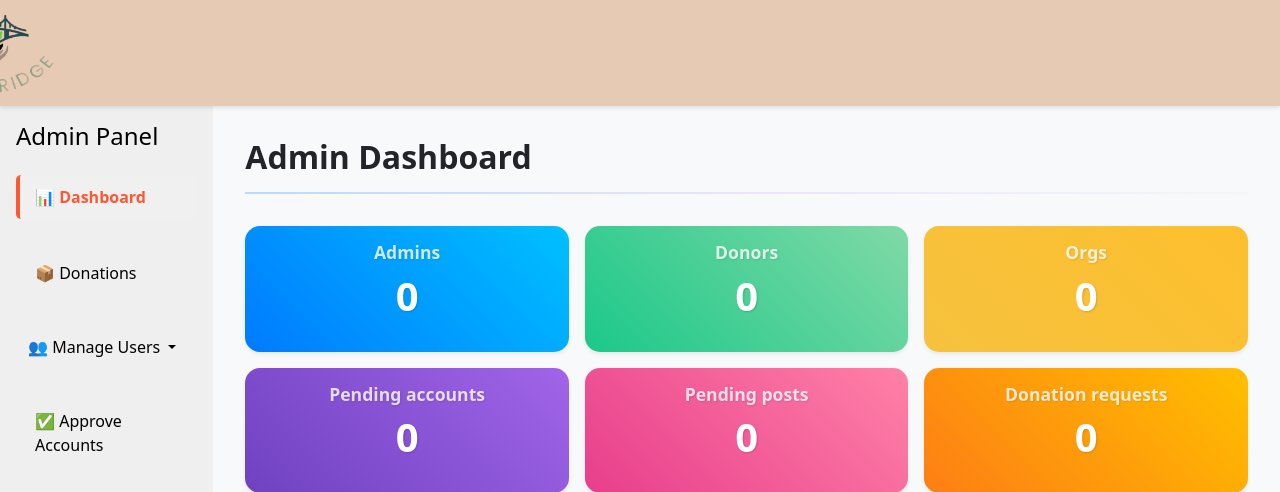
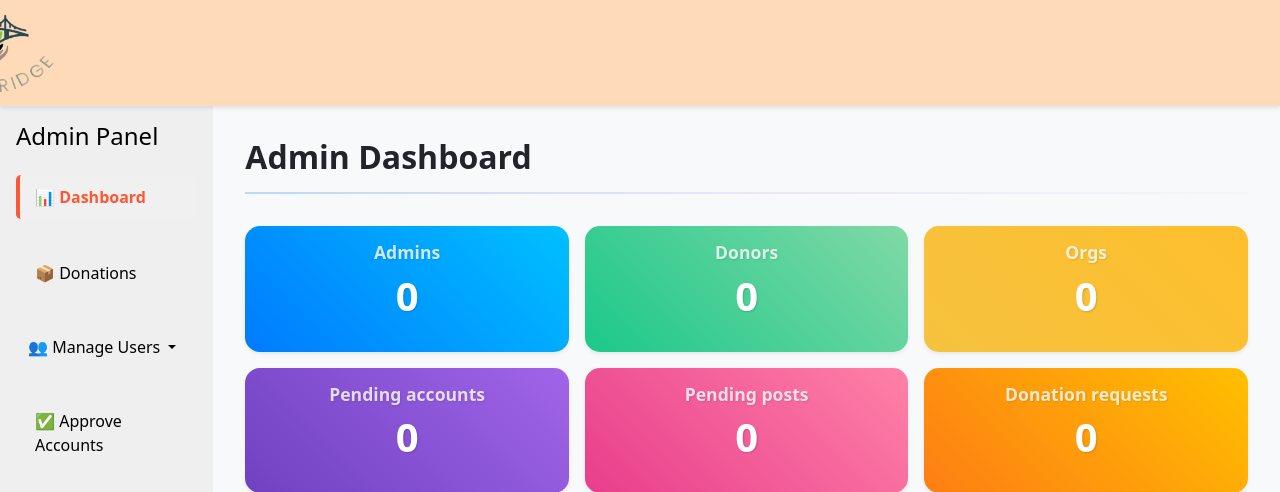
Before and after one commit to Matt077170/Foodbridge-Capstone, a PHP site: page /dashboard.php in a window 1280 px wide. Shown: the top 492 px of the page. Run offline with PHP 8.4, Linux system fonts and the light colour scheme; the visitor is signed in with stand-in values (Sample User, id 1); data that the repository does not hold is empty.

Commit message:
Add files via upload

```diff
--- a/admin/admindashboard.css
+++ b/admin/admindashboard.css
@@ -16,7 +16,7 @@ body { background:#f8f9fa; }
         .content { padding:2rem; }
 
 		.navbar-header {
-            background-color: #e6cab3;
+            background-color: #FFDAB9;
             padding: 0.5rem 2rem;
             display: flex;
             align-items: center;
```
